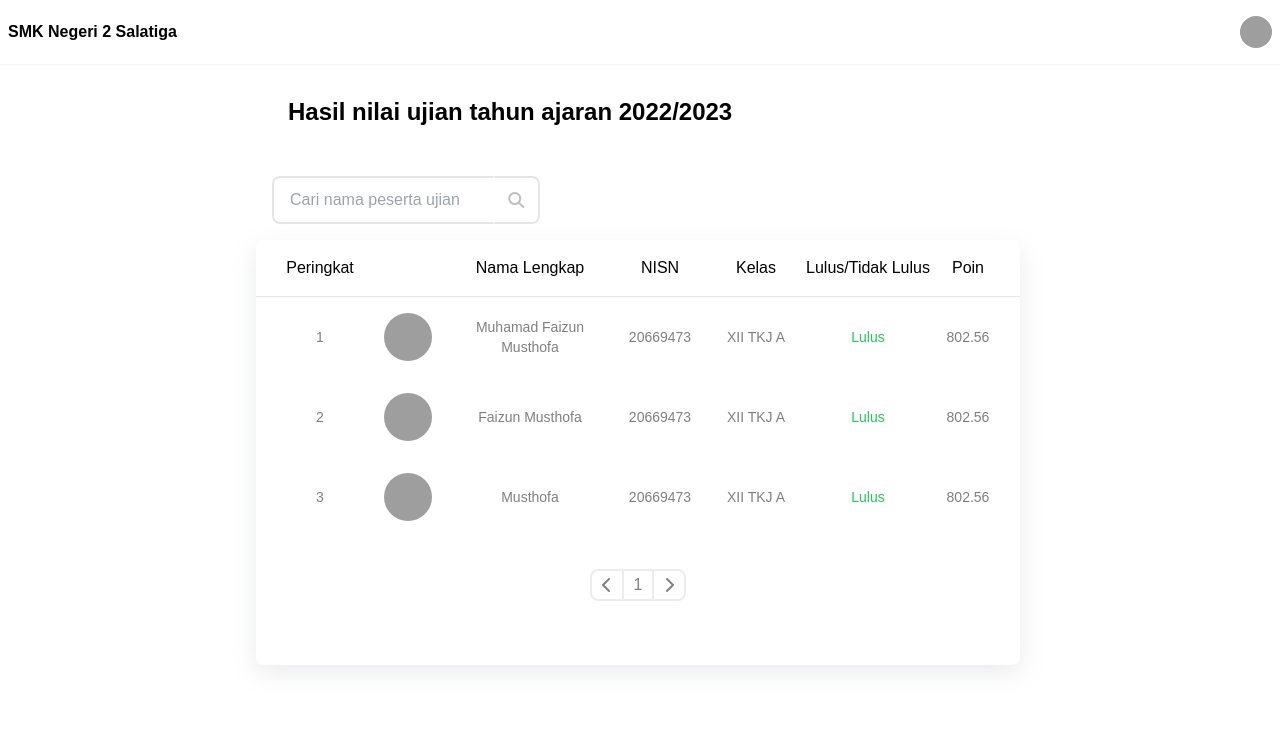
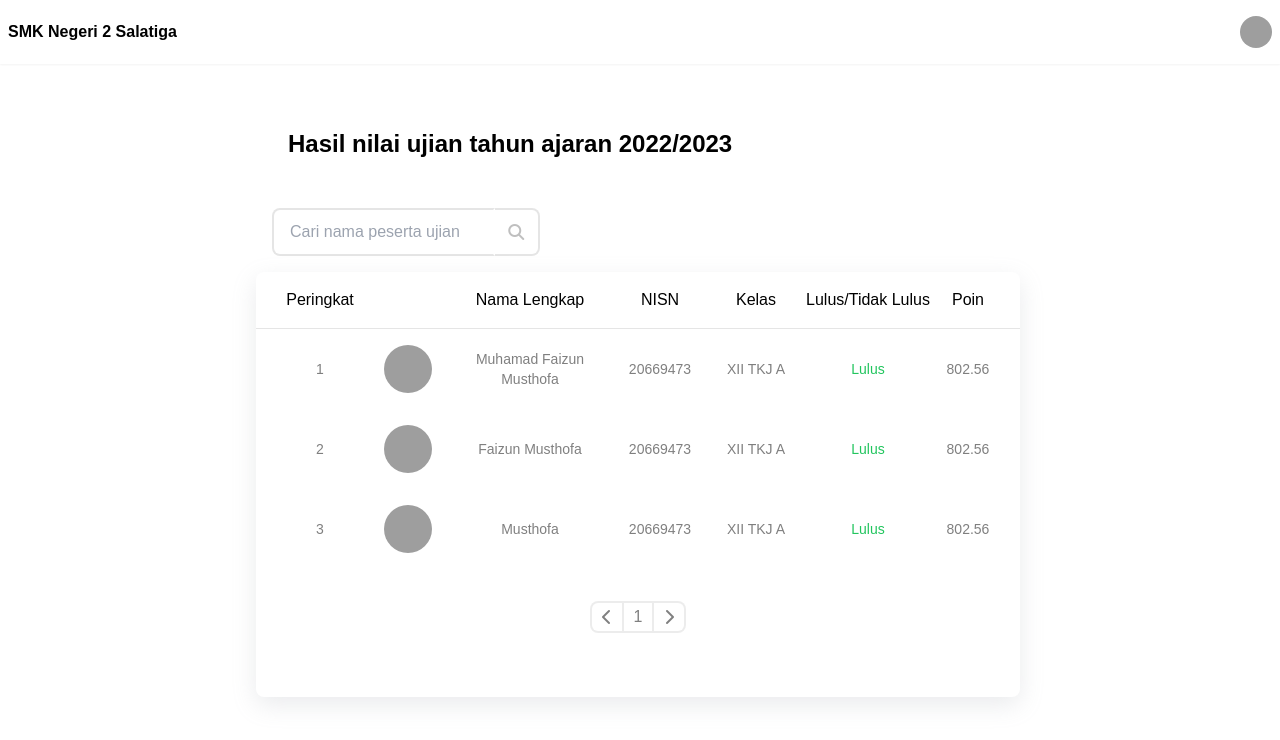
Before and after one commit to FaizunM/project-kel-8-frontend, a React (Create React App) app: page / in a window 1280 px wide. Shown: the top 740 px of the page. Built offline with nearby package versions, Linux system fonts and the light colour scheme; grey boxes are pictures that could not be loaded.

Commit message:
Menambahkan route dashboard

```diff
--- a/src/components/Home.js
+++ b/src/components/Home.js
@@ -45,8 +45,8 @@ export default function Home() {
   return (
     <div className="w-full h-screen bg-[#ffffff]">
       <Navigation />
-      <div className="w-full h-auto lg:px-64">
-        <div className="w-auto py-8 pt-24 font-semibold text-2xl px-8">
+      <div className="w-full h-auto lg:px-64 pb-32">
+        <div className="w-auto py-8 pt-24 lg:pt-32 font-semibold text-2xl px-8">
           Hasil nilai ujian tahun ajaran 2022/2023
         </div>
         <div className="w-full lg:w-[300px] h-auto p-4">
@@ -59,7 +59,7 @@ export default function Home() {
                 id="search"
                 placeholder="Cari nama peserta ujian atau NISN"
               />
-              <div className="w-14 h-12 border-2 border-[rgba(0,0,0,0.1)] border-l-0 rounded-lg rounded-l-none flex items-center justify-center text-[rgba(0,0,0,0.25)] hover:bg-[rgba(0,0,0,0.075)]">
+              <div className="w-14 h-12 border-2 border-[rgba(0,0,0,0.1)] border-l-0 rounded-lg rounded-l-none flex items-center justify-center text-[rgba(0,0,0,0.25)] hover:bg-[rgba(0,0,0,0.025)]">
                 <i className="fa-solid fa-search"></i>
               </div>
             </div>
--- /dev/null
+++ b/src/components/admin/Dashboard.js
@@ -0,0 +1,10 @@
+import { Route, Routes } from "react-router-dom";
+import Home from "./Home";
+
+export default function Dashboard() {
+  return (
+    <Routes>
+      <Route index element={<Home />} />
+    </Routes>
+  );
+}
--- /dev/null
+++ b/src/components/admin/Home.js
@@ -0,0 +1,3 @@
+export default function Home() {
+  return <div className="w-full h-screen">Dashboard</div>;
+}
--- a/src/index.js
+++ b/src/index.js
@@ -1,15 +1,17 @@
-import React from 'react';
-import ReactDOM from 'react-dom/client';
-import './index.css';
-import App from './App';
-import reportWebVitals from './reportWebVitals';
-import { BrowserRouter, Route, Routes } from 'react-router-dom';
+import React from "react";
+import ReactDOM from "react-dom/client";
+import "./index.css";
+import App from "./App";
+import reportWebVitals from "./reportWebVitals";
+import { BrowserRouter, Route, Routes } from "react-router-dom";
+import Dashboard from "./components/admin/Dashboard";
 
-const root = ReactDOM.createRoot(document.getElementById('root'));
+const root = ReactDOM.createRoot(document.getElementById("root"));
 root.render(
   <BrowserRouter>
     <Routes>
-      <Route path="/*" element={<App/>}/>
+      <Route path="/*" element={<App />} />
+      <Route path="/dashboard/*" element={<Dashboard />} />
     </Routes>
   </BrowserRouter>
 );
```
